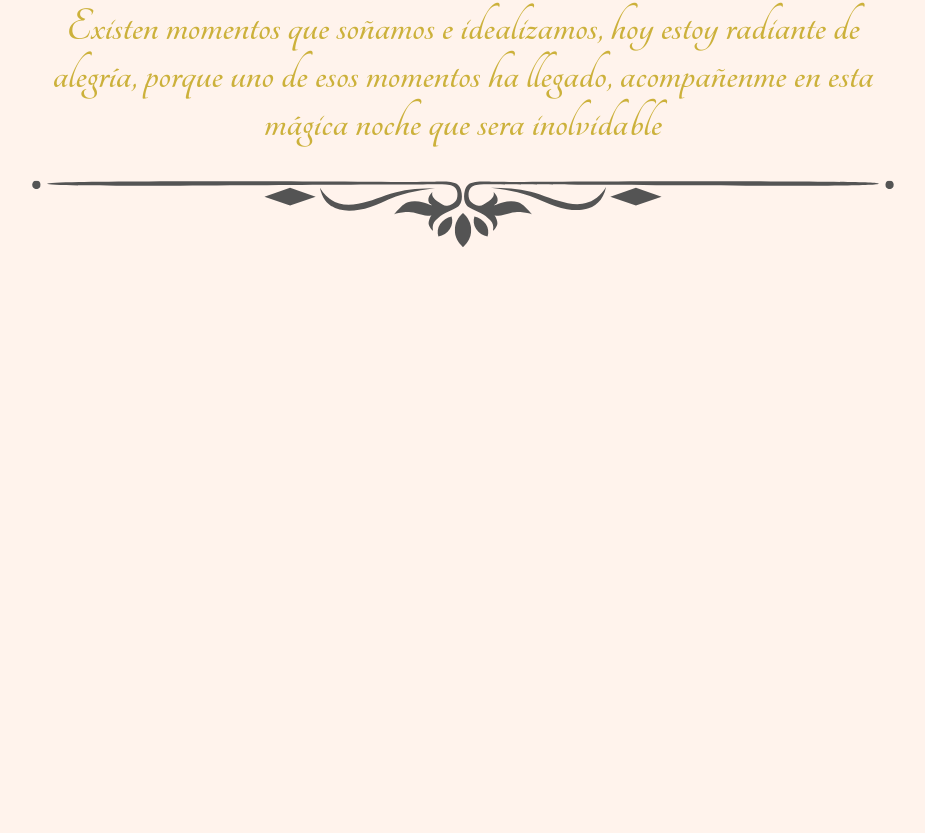
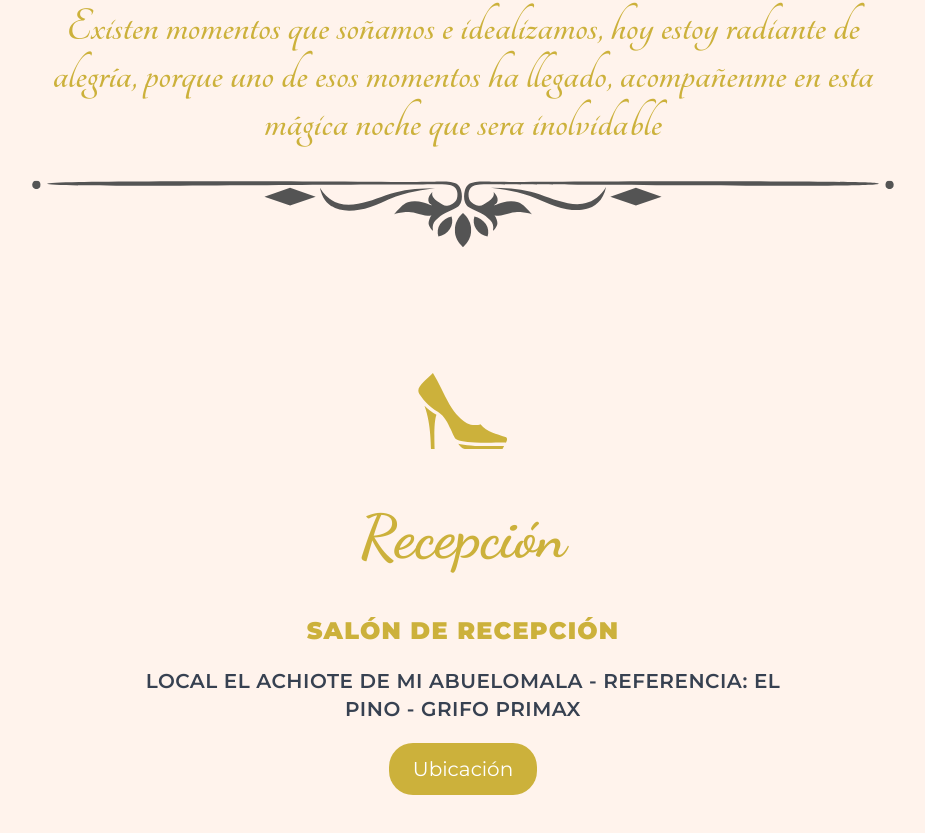
Before and after one commit to PIEROLS15/quinceaniero_fatima, a Next.js app: page / in a window 1280 px wide. Shown: the part 3518-4351 px from the top of the page, without its empty margins (177-1102 px from the left). Before the commit the page ends 3817 px from the top, so only its background shows below. Built offline with nearby package versions, Linux system fonts and the light colour scheme.

Commit message:
feat(Reception): Se creó el componente reception

```diff
--- a/package.json
+++ b/package.json
@@ -12,7 +12,8 @@
     "lucide-react": "^0.475.0",
     "next": "15.1.7",
     "react": "^19.0.0",
-    "react-dom": "^19.0.0"
+    "react-dom": "^19.0.0",
+    "react-icons": "^5.5.0"
   },
   "devDependencies": {
     "@eslint/eslintrc": "^3",
--- a/src/app/page.tsx
+++ b/src/app/page.tsx
@@ -6,6 +6,7 @@ import FirstThanks from "@/components/firstThanks";
 import Parents from "@/components/parents";
 import Date from "@/components/date";
 import SeconThanks from "@/components/secondThanks";
+import Reception from "@/components/reception";
 
 export default function Home() {
   return (
@@ -24,6 +25,7 @@ export default function Home() {
         <Parents />
         <Date />
         <SeconThanks />
+        <Reception />
       </main>
     </>
   );
--- /dev/null
+++ b/src/components/reception.tsx
@@ -0,0 +1,42 @@
+
+import Button from "@/components/ui/button";
+import { GiHighHeel } from "react-icons/gi";
+import Data from '@/data/data'
+
+const Reception = () => {
+    return (
+        <>
+            <section className="py-12 px-4 md:py-16 text-center">
+                <div className="max-w-4xl mx-auto space-y-10 md:space-y-12">
+                    <div className="flex justify-center mb-10 md:mb-12">
+                        <GiHighHeel className="w-24 h-24 text-primary" />
+                    </div>
+
+                    <header className="space-y-6">
+                        <h2 className="text-4xl md:text-5xl lg:text-6xl text-primary font-Dancing font-black leading-tight">
+                            Recepción
+                        </h2>
+                    </header>
+
+                    <div className="space-y-10 md:space-y-12 max-w-2xl mx-auto uppercase">
+                        <section className="space-y-4 md:space-y-5">
+                            <h3 className="text-xl md:text-2xl tracking-wider font-black text-primary">
+                                Salón de Recepción
+                            </h3>
+                            <p className="text-sm font-semibold md:text-xl text-gray-700 tracking-wide">
+                                {Data.lugar}
+                                {Data.direccion}
+                            </p>
+                            <Button
+                                label="Ubicación"
+                                href="https://maps.app.goo.gl/rWL3vbdr8mxEAVtn9"
+                            />
+                        </section>
+                    </div>
+                </div>
+            </section>
+        </>
+    );
+}
+
+export default Reception;
```
Also changed, not shown: 1 other file (tests, documents, lock files or other folders).
